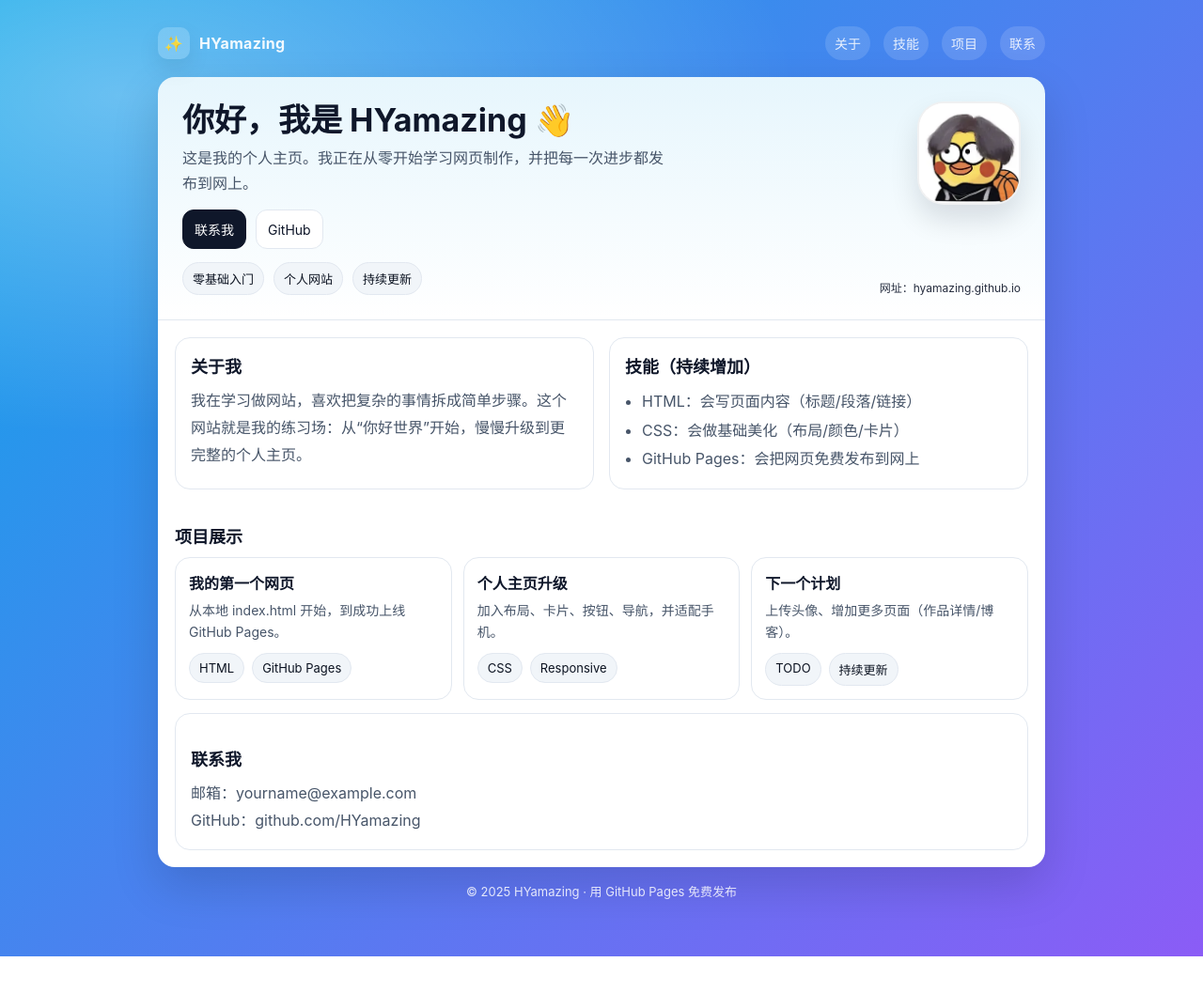
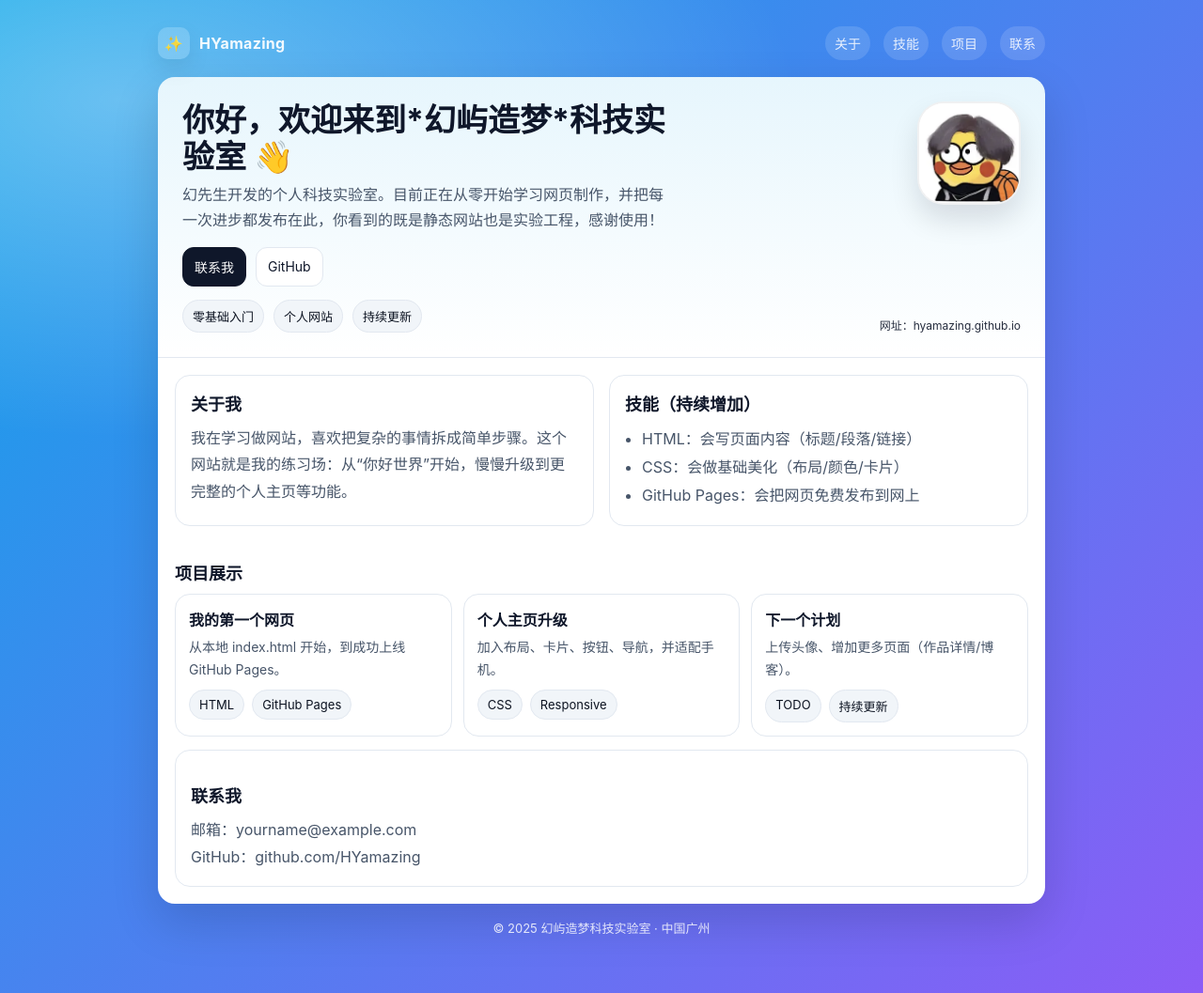
Before and after one commit to HYamazing/HYamazing.github.io, a plain HTML site: page index.html in a window 1280 px wide. Shown: the whole page at 94% size. Before the commit the page ends 1018 px from the top, so only its background shows below. Drawn offline with Linux system fonts and the light colour scheme.

Commit message:
Add files via upload

```diff
--- a/index.html
+++ b/index.html
@@ -3,7 +3,7 @@
 <head>
   <meta charset="UTF-8" />
   <meta name="viewport" content="width=device-width, initial-scale=1.0" />
-  <title>HYamazing 的个人主页</title>
+  <title>“幻屿造梦”个人科技实验室</title>
   <style>
     :root{
       --bg1:#0ea5e9;
@@ -238,9 +238,9 @@
     <div class="card">
       <div class="hero">
         <div class="hero-left">
-          <h1>你好，我是 HYamazing 👋</h1>
+          <h1>你好，欢迎来到*幻屿造梦*科技实验室 👋</h1>
           <p class="tagline">
-            这是我的个人主页。我正在从零开始学习网页制作，并把每一次进步都发布到网上。
+            幻先生开发的个人科技实验室。目前正在从零开始学习网页制作，并把每一次进步都发布在此，你看到的既是静态网站也是实验工程，感谢使用！
           </p>
 
           <div class="btns">
@@ -267,7 +267,7 @@
         <section class="section" id="about">
           <h2>关于我</h2>
           <p>
-            我在学习做网站，喜欢把复杂的事情拆成简单步骤。这个网站就是我的练习场：从“你好世界”开始，慢慢升级到更完整的个人主页。
+            我在学习做网站，喜欢把复杂的事情拆成简单步骤。这个网站就是我的练习场：从“你好世界”开始，慢慢升级到更完整的个人主页等功能。
           </p>
         </section>
 
@@ -320,7 +320,7 @@
     </div>
 
     <div class="footer">
-      © <span id="y">2025</span> HYamazing · 用 GitHub Pages 免费发布
+      © <span id="y">2025</span> 幻屿造梦科技实验室 · 中国广州
     </div>
   </div>
 
```
